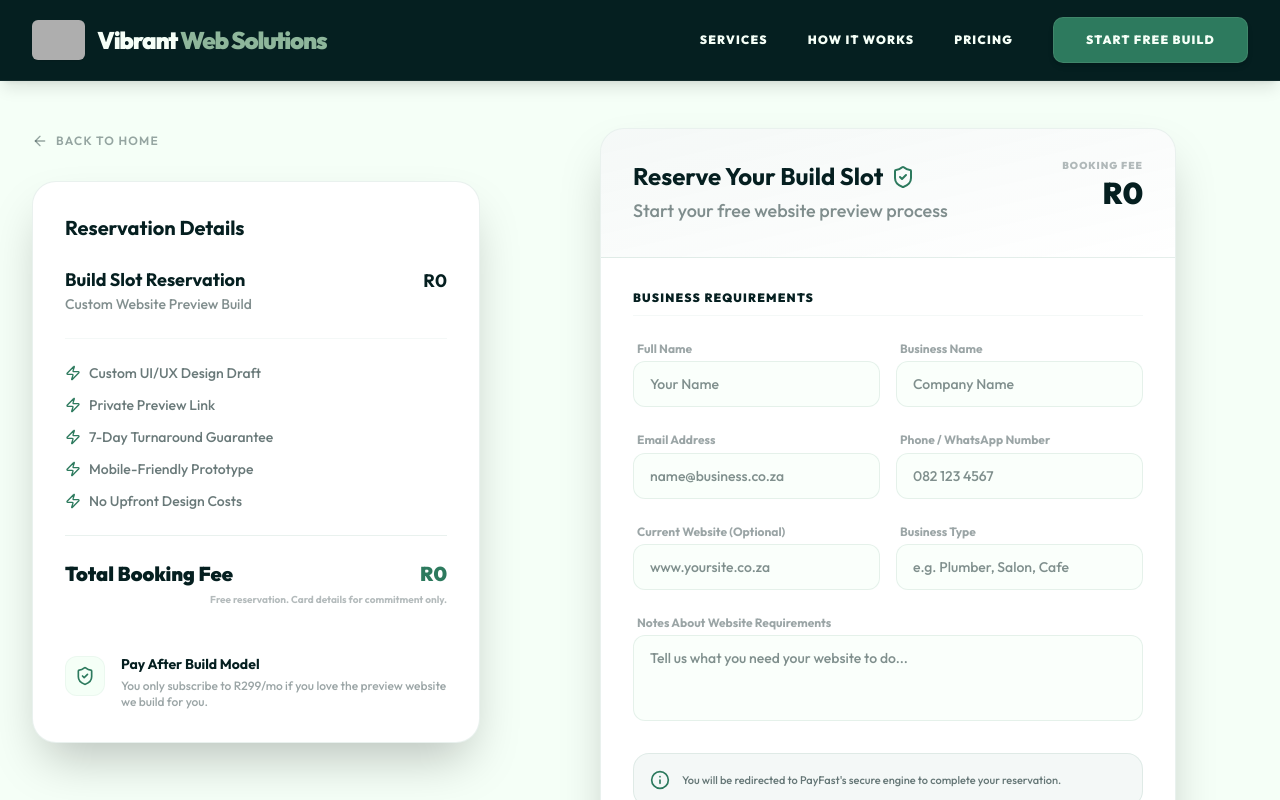
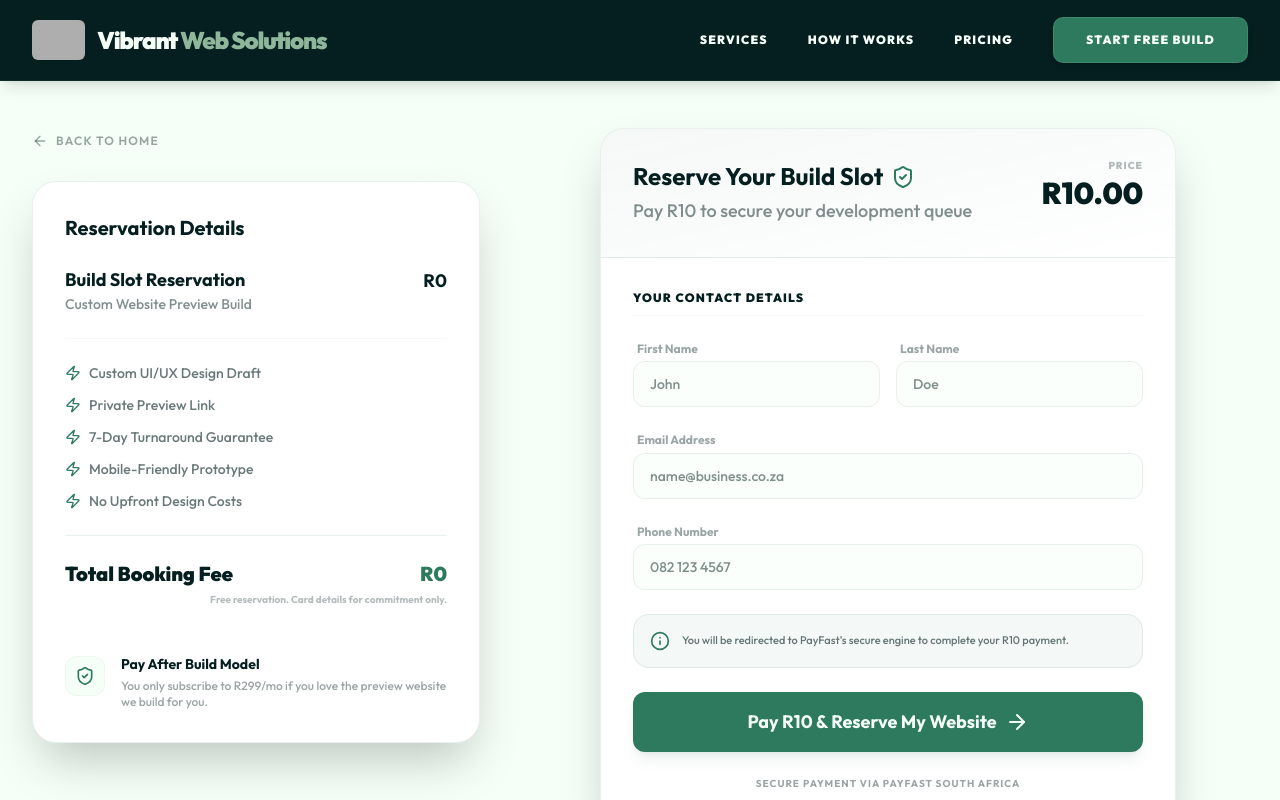
Before and after one commit to Bradley267ocks/vibrantWS, a React (Vite) app: page /checkout in a window 1280 px wide. Shown: the top 800 px of the page. Built offline with nearby package versions, Linux system fonts and the light colour scheme; grey boxes are pictures that could not be loaded.

Commit message:
refactor: remove unused PayFast payment integration
Clean up backend payment routes, utility functions, and the frontend payment form component.

```diff
--- a/src/components/PaymentForm.tsx
+++ b/src/components/PaymentForm.tsx
@@ -1,6 +1,5 @@
-import React, { useState, useEffect } from 'react';
-import { motion, AnimatePresence } from 'motion/react';
-import { ShieldCheck, ArrowRight, Loader2, Info, AlertCircle } from 'lucide-react';
+import React from 'react';
+import { ShieldCheck, ArrowRight, Info } from 'lucide-react';
 
 interface PaymentFormProps {
   planName?: string;
@@ -9,83 +8,10 @@ interface PaymentFormProps {
 }
 
 const PaymentForm: React.FC<PaymentFormProps> = ({
-  planName = "Build Slot Reservation",
-  amount = 0,
+  planName = "Website Build Reservation Fee",
+  amount = 10,
   isSubscription = false
 }) => {
-  const [formData, setFormData] = useState({
-    name: '',
-    email: '',
-    businessName: '',
-    whatsapp: '',
-    currentWebsite: '',
-    businessType: '',
-    notes: ''
-  });
-
-  const [status, setStatus] = useState<'idle' | 'submitting' | 'redirecting' | 'error' | 'success'>('idle');
-  const [error, setError] = useState<string | null>(null);
-
-  const handleChange = (e: React.ChangeEvent<HTMLInputElement | HTMLTextAreaElement | HTMLSelectElement>) => {
-    const { name, value } = e.target;
-    setFormData(prev => ({ ...prev, [name]: value }));
-  };
-
-  const handleSubmit = async (e: React.FormEvent) => {
-    e.preventDefault();
-    setStatus('submitting');
-    setError(null);
-
-    try {
-      // Step 1: Initiate payment on backend
-      const response = await fetch('/api/payfast/initiate', {
-        method: 'POST',
-        headers: { 'Content-Type': 'application/json' },
-        body: JSON.stringify({
-          name: formData.name,
-          email: formData.email,
-          phone: formData.whatsapp,
-          businessName: formData.businessName,
-          amount: amount,
-          itemName: planName,
-          isSubscription: isSubscription,
-          notes: `${formData.businessType} | ${formData.currentWebsite} | ${formData.notes}`
-        })
-      });
-
-      if (!response.ok) {
-        const errorData = await response.json();
-        throw new Error(errorData.error || 'Failed to initiate payment. Please check with support.');
-      }
-
-      const data = await response.json();
-
-      // Step 2: Handle redirect to PayFast
-      setStatus('redirecting');
-
-      // We create a hidden form and submit it to PayFast
-      const form = document.createElement('form');
-      form.method = 'POST';
-      form.action = data.url;
-
-      Object.keys(data.fields).forEach(key => {
-        const input = document.createElement('input');
-        input.type = 'hidden';
-        input.name = key;
-        input.value = data.fields[key];
-        form.appendChild(input);
-      });
-
-      document.body.appendChild(form);
-      form.submit();
-
-    } catch (err: any) {
-      console.error('Payment error:', err);
-      setError(err.message || 'Payment processing failed');
-      setStatus('error');
-    }
-  };
-
   return (
     <div className="w-full max-w-xl mx-auto bg-white border border-medium-teal/10 rounded-3xl overflow-hidden shadow-2xl">
       {/* Header */}
@@ -95,144 +21,95 @@ const PaymentForm: React.FC<PaymentFormProps> = ({
             <h2 className="text-2xl font-bold text-primary-dark flex items-center gap-2">
               Reserve Your Build Slot <ShieldCheck className="text-medium-teal w-6 h-6" />
             </h2>
-            <p className="text-primary-dark/50 font-medium mt-1">Start your free website preview process</p>
+            <p className="text-primary-dark/50 font-medium mt-1">Pay R10 to secure your development queue</p>
           </div>
           <div className="text-right">
-            <p className="text-[10px] text-primary-dark/30 uppercase font-black tracking-widest leading-none">Booking Fee</p>
-            <p className="text-3xl font-black text-primary-dark mt-1">R{amount}</p>
+            <p className="text-[10px] text-primary-dark/30 uppercase font-black tracking-widest leading-none">Price</p>
+            <p className="text-3xl font-black text-primary-dark mt-1">R10.00</p>
           </div>
         </div>
       </div>
 
-      <form onSubmit={handleSubmit} className="p-8 space-y-6">
-        {/* Step 1: Business Requirements */}
+      <form
+        action="https://www.payfast.co.za/eng/process"
+        method="POST"
+        className="p-8 space-y-6"
+      >
+        {/* PayFast Hidden Fields */}
+        <input type="hidden" name="merchant_id" value="21135185" />
+        <input type="hidden" name="merchant_key" value="[INSERT_MERCHANT_KEY_HERE]" />
+        <input type="hidden" name="amount" value="10.00" />
+        <input type="hidden" name="item_name" value="Website Build Reservation Fee" />
+        <input type="hidden" name="m_payment_id" value={`vibrant_${Date.now()}`} />
+
+        {/* Return URLs */}
+        <input type="hidden" name="return_url" value="https://www.vibrantws.co.za/success" />
+        <input type="hidden" name="cancel_url" value="https://www.vibrantws.co.za/cancel" />
+        <input type="hidden" name="notify_url" value="https://www.vibrantws.co.za/notify" />
+
+        {/* Security / Signature (Placeholder if required) */}
+        {/* <input type="hidden" name="signature" value="..." /> */}
+
+        {/* Contact Information */}
         <div className="space-y-4">
-          <h3 className="text-xs font-black text-primary-dark uppercase tracking-widest border-b border-medium-teal/5 pb-2">Business Requirements</h3>
+          <h3 className="text-xs font-black text-primary-dark uppercase tracking-widest border-b border-medium-teal/5 pb-2">Your Contact Details</h3>
 
           <div className="grid grid-cols-1 md:grid-cols-2 gap-4">
             <div className="space-y-2">
-              <label className="text-xs font-bold text-primary-dark/40 ml-1">Full Name</label>
+              <label className="text-xs font-bold text-primary-dark/40 ml-1">First Name</label>
               <input
                 required
                 type="text"
-                name="name"
-                value={formData.name}
-                onChange={handleChange}
-                placeholder="Your Name"
+                name="name_first"
+                placeholder="John"
                 className="w-full bg-light-bg/50 border border-medium-teal/10 rounded-xl py-3 px-4 focus:border-medium-teal outline-none transition-all font-medium text-sm"
               />
             </div>
             <div className="space-y-2">
-              <label className="text-xs font-bold text-primary-dark/40 ml-1">Business Name</label>
+              <label className="text-xs font-bold text-primary-dark/40 ml-1">Last Name</label>
               <input
                 required
                 type="text"
-                name="businessName"
-                value={formData.businessName}
-                onChange={handleChange}
-                placeholder="Company Name"
+                name="name_last"
+                placeholder="Doe"
                 className="w-full bg-light-bg/50 border border-medium-teal/10 rounded-xl py-3 px-4 focus:border-medium-teal outline-none transition-all font-medium text-sm"
               />
             </div>
           </div>
 
-          <div className="grid grid-cols-1 md:grid-cols-2 gap-4">
           <div className="space-y-2">
             <label className="text-xs font-bold text-primary-dark/40 ml-1">Email Address</label>
             <input
               required
               type="email"
-                name="email"
-                value={formData.email}
-                onChange={handleChange}
+              name="email_address"
               placeholder="name@business.co.za"
               className="w-full bg-light-bg/50 border border-medium-teal/10 rounded-xl py-3 px-4 focus:border-medium-teal outline-none transition-all font-medium text-sm"
             />
           </div>
+
           <div className="space-y-2">
-              <label className="text-xs font-bold text-primary-dark/40 ml-1">Phone / WhatsApp Number</label>
+            <label className="text-xs font-bold text-primary-dark/40 ml-1">Phone Number</label>
             <input
               required
               type="tel"
-                name="whatsapp"
-                value={formData.whatsapp}
-                onChange={handleChange}
+              name="cell_number"
               placeholder="082 123 4567"
               className="w-full bg-light-bg/50 border border-medium-teal/10 rounded-xl py-3 px-4 focus:border-medium-teal outline-none transition-all font-medium text-sm"
             />
           </div>
         </div>
 
-          <div className="grid grid-cols-1 md:grid-cols-2 gap-4">
-            <div className="space-y-2">
-              <label className="text-xs font-bold text-primary-dark/40 ml-1">Current Website (Optional)</label>
-              <input
-                type="text"
-                name="currentWebsite"
-                value={formData.currentWebsite}
-                onChange={handleChange}
-                placeholder="www.yoursite.co.za"
-                className="w-full bg-light-bg/50 border border-medium-teal/10 rounded-xl py-3 px-4 focus:border-medium-teal outline-none transition-all font-medium text-sm"
-              />
-            </div>
-            <div className="space-y-2">
-              <label className="text-xs font-bold text-primary-dark/40 ml-1">Business Type</label>
-              <input
-                required
-                type="text"
-                name="businessType"
-                value={formData.businessType}
-                onChange={handleChange}
-                placeholder="e.g. Plumber, Salon, Cafe"
-                className="w-full bg-light-bg/50 border border-medium-teal/10 rounded-xl py-3 px-4 focus:border-medium-teal outline-none transition-all font-medium text-sm"
-              />
-            </div>
+        <div className="bg-medium-teal/5 p-4 rounded-2xl flex gap-3 items-center border border-medium-teal/10">
+          <Info className="text-medium-teal w-5 h-5 shrink-0" />
+          <p className="text-[11px] text-primary-dark/60 font-medium">You will be redirected to PayFast's secure engine to complete your R10 payment.</p>
         </div>
 
-          <div className="space-y-2">
-            <label className="text-xs font-bold text-primary-dark/40 ml-1">Notes About Website Requirements</label>
-            <textarea
-              name="notes"
-              value={formData.notes}
-              onChange={handleChange}
-              rows={3}
-              placeholder="Tell us what you need your website to do..."
-              className="w-full bg-light-bg/50 border border-medium-teal/10 rounded-xl py-3 px-4 focus:border-medium-teal outline-none transition-all font-medium text-sm resize-none"
-            />
-          </div>
-        </div>
-
-        <div className="bg-medium-teal/5 p-4 rounded-2xl flex gap-3 items-center border border-medium-teal/10">
-          <Info className="text-medium-teal w-5 h-5 shrink-0" />
-          <p className="text-[11px] text-primary-dark/60 font-medium">You will be redirected to PayFast's secure engine to complete your reservation.</p>
-        </div>
-
-        {/* Status Messages */}
-        <AnimatePresence>
-          {error && (
-            <motion.div
-              initial={{ opacity: 0, height: 0 }}
-              animate={{ opacity: 1, height: 'auto' }}
-              className="p-4 bg-red-50 border border-red-100 text-red-600 rounded-xl flex gap-2 items-center text-sm font-bold"
+        <button
+          type="submit"
+          className="btn-primary w-full h-[60px] text-lg flex items-center justify-center gap-2 hover:bg-dark-teal transition-all shadow-lg shadow-medium-teal/20"
         >
-              <AlertCircle size={16} />
-              {error}
-            </motion.div>
-          )}
-        </AnimatePresence>
-
-        <button
-          disabled={status === 'submitting' || status === 'redirecting'}
-          type="submit"
-          className="btn-primary w-full h-[60px] text-lg disabled:opacity-50 disabled:cursor-not-allowed"
-        >
-          {status === 'submitting' ? (
-            <><Loader2 className="animate-spin" /> Processing...</>
-          ) : status === 'redirecting' ? (
-            "Redirecting to PayFast..."
-          ) : (
-            <>Continue to Secure Payment <ArrowRight /></>
-          )}
+          Pay R10 & Reserve My Website <ArrowRight />
         </button>
 
         <p className="text-[10px] text-center text-primary-dark/40 font-bold uppercase tracking-widest">
```
Also changed, not shown: server.ts (+4 -106 lines). Lines whose indentation alone changed are shown as unchanged.
